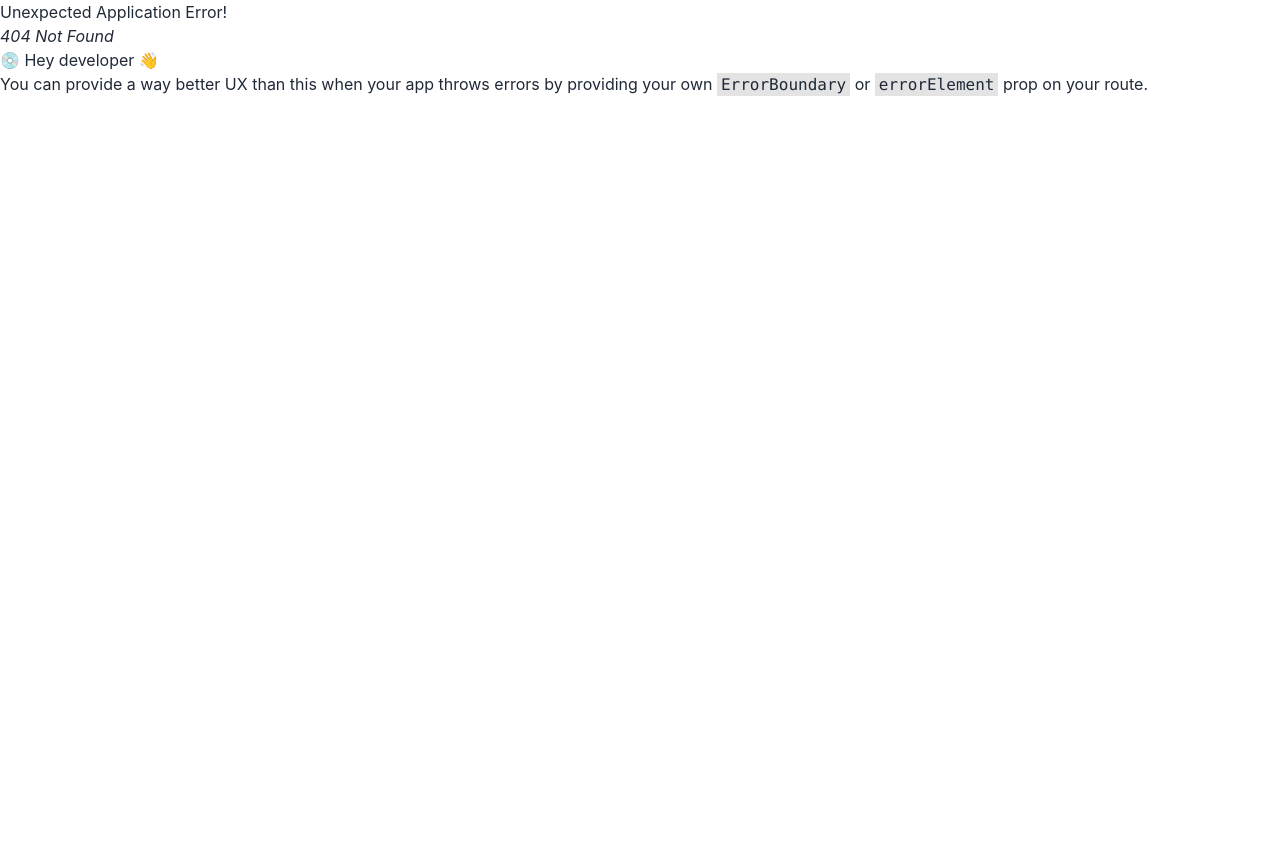
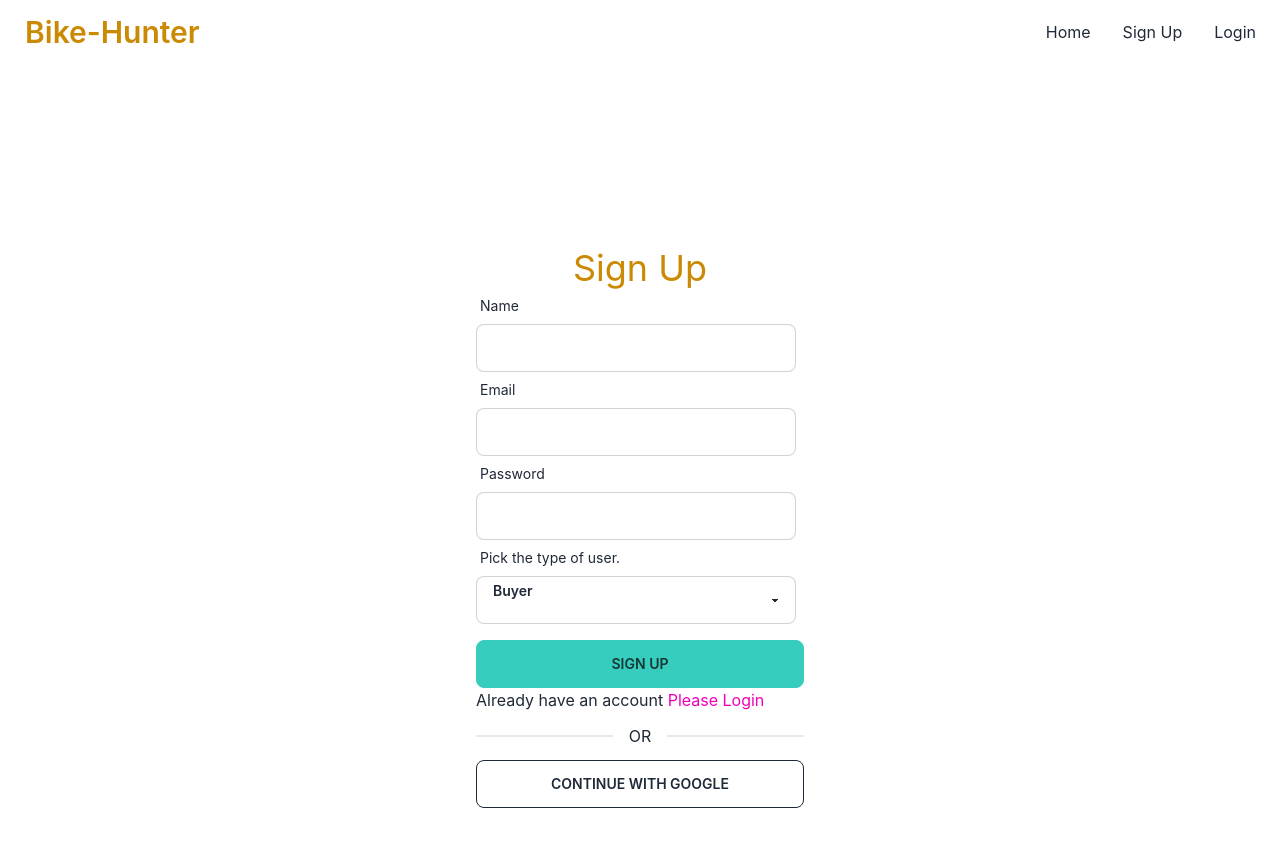
Before and after one commit to Hasanul-Bari755/bike-hunter-client, a React (Create React App) app: page /signup in a window 1280 px wide. Before the commit this address had no page. Shown: the top 846 px of the page. Before the commit the page ends 800 px from the top, so only its background shows below. Built offline with nearby package versions, Linux system fonts and the light colour scheme; no server answers.

Commit message:
login and sign up done

```diff
--- a/package.json
+++ b/package.json
@@ -3,6 +3,7 @@
   "version": "0.1.0",
   "private": true,
   "dependencies": {
+    "@tanstack/react-query": "^4.16.1",
     "@testing-library/jest-dom": "^5.16.5",
     "@testing-library/react": "^13.4.0",
     "@testing-library/user-event": "^13.5.0",
@@ -10,6 +11,7 @@
     "firebase": "^9.14.0",
     "react": "^18.2.0",
     "react-dom": "^18.2.0",
+    "react-hook-form": "^7.39.5",
     "react-router-dom": "^6.4.3",
     "react-scripts": "5.0.1",
     "web-vitals": "^2.1.4"
--- a/src/Shared/Navbar/Navbar.js
+++ b/src/Shared/Navbar/Navbar.js
@@ -1,19 +1,11 @@
 import React from 'react';
+import { Link } from 'react-router-dom';
 
 const Navbar = () => {
     const menuItems = <React.Fragment>
-          <li><a>Item 1</a></li>
-        <li tabIndex={0}>
-          <a className="justify-between">
-            Parent
-            <svg className="fill-current" xmlns="http://www.w3.org/2000/svg" width="24" height="24" viewBox="0 0 24 24"><path d="M8.59,16.58L13.17,12L8.59,7.41L10,6L16,12L10,18L8.59,16.58Z"/></svg>
-          </a>
-          <ul className="p-2">
-            <li><a>Submenu 1</a></li>
-            <li><a>Submenu 2</a></li>
-          </ul>
-        </li>
-        <li><a>Item 3</a></li>
+        <li><Link to='/'>Home</Link></li>
+        <li><Link to='/signup'>Sign Up</Link></li>
+        <li><Link to='/login'>Login</Link></li>
     </React.Fragment>
     return (
     <div className="navbar bg-base-100 flex justify-between mb-16">
@@ -26,7 +18,7 @@
         {menuItems}
       </ul>
     </div>
-    <a className="btn btn-ghost normal-case text-xl">Bike-Hunter</a>
+    <Link className="btn btn-ghost normal-case text-3xl text-yellow-600">Bike-Hunter</Link>
   </div>
   <div className="navbar-center hidden lg:flex">
     <ul className="menu menu-horizontal p-0">
--- /dev/null
+++ b/src/contexts/AuthProvider.js
@@ -0,0 +1,55 @@
+import React, { createContext, useEffect, useState } from 'react';
+import {createUserWithEmailAndPassword, getAuth, onAuthStateChanged, signInWithEmailAndPassword, signOut, updateProfile} from 'firebase/auth';
+import app from '../firebase/firebase.config';
+
+export const AuthContext = createContext();
+const auth = getAuth(app)
+
+const AuthProvider = ({children}) => {
+    const [user, setUser] = useState(null);
+    const [loading, setLoading] = useState(true);
+    const createUser = (email, password) =>{
+        setLoading(true);
+        return createUserWithEmailAndPassword(auth, email, password);
+    }
+
+    const signIn = (email, password) =>{
+        setLoading(true);
+        return signInWithEmailAndPassword(auth, email, password);
+    }
+
+    const updateUser = (userInfo) =>{
+        return updateProfile(auth.currentUser, userInfo);
+    }
+
+    const logOut = () =>{
+        setLoading(true);
+        return signOut(auth);
+    }
+
+    useEffect( () =>{
+        const unsubscribe = onAuthStateChanged(auth, currentUser =>{
+            console.log('user observing');
+            setUser(currentUser);
+            setLoading(false);
+        });
+
+        return () => unsubscribe();
+    }, [])
+
+    const authInfo = {
+        createUser,
+        signIn,
+        updateUser,
+        logOut,
+        user,
+        loading
+    }
+    return (
+        <AuthContext.Provider value={authInfo}>
+            {children}
+        </AuthContext.Provider>
+    );
+};
+
+export default AuthProvider;
--- a/src/index.js
+++ b/src/index.js
@@ -3,11 +3,19 @@
 import './index.css';
 import App from './App';
 import reportWebVitals from './reportWebVitals';
+import AuthProvider from './contexts/AuthProvider';
+import { QueryClient, QueryClientProvider } from '@tanstack/react-query';
+
+const queryClient = new QueryClient();
 
 const root = ReactDOM.createRoot(document.getElementById('root'));
 root.render(
   <React.StrictMode>
-    <App />
+    <QueryClientProvider client={queryClient}>
+      <AuthProvider>
+       <App></App>
+     </AuthProvider>
+    </QueryClientProvider>
   </React.StrictMode>
 );
 
--- a/src/pages/Home/Home/Home.js
+++ b/src/pages/Home/Home/Home.js
@@ -4,7 +4,8 @@
 const Home = () => {
     return (
         <div>
-           <Banner></Banner>
+            <Banner></Banner>
+            <h1 className='text-primary'>hasan</h1>
         </div>
     );
 };
--- /dev/null
+++ b/src/pages/Login/Login.js
@@ -0,0 +1,50 @@
+import React, { useState } from 'react';
+import { useForm } from "react-hook-form";
+import { Link } from 'react-router-dom';
+
+const Login = () => {
+    const { register, formState: { errors }, handleSubmit } = useForm();
+    const [loginError, setLoginError] = useState();
+
+    const handleLogin = (data) => {
+        console.log(data)
+    }
+    return (
+        <div className='h-[800px] flex justify-center items-center'>
+            <div className='w-96 p-7'>
+                <h2 className='text-4xl text-center text-yellow-600'>Login</h2>
+                <form onSubmit={handleSubmit(handleLogin)}>
+                    <div className="form-control w-full max-w-xs">
+                        <label className="label"> <span className="label-text">Email</span></label>
+                        <input type="text"
+                            {...register("email", {
+                                required: "Email Address is required"
+                            })}
+                            className="input input-bordered w-full max-w-xs" />
+                        {errors.email && <p className='text-red-600'>{errors.email?.message}</p>}
+                    </div>
+                    <div className="form-control w-full max-w-xs">
+                        <label className="label"> <span className="label-text">Password</span></label>
+                        <input type="password"
+                            {...register("password", {
+                                required: "Password is required",
+                                minLength: { value: 6, message: 'Password must be 6 characters or longer' }
+                            })}
+                            className="input input-bordered w-full max-w-xs" />
+                        <label className="label"> <span className="label-text">Forget Password?</span></label>
+                        {errors.password && <p className='text-red-600'>{errors.password?.message}</p>}
+                    </div>
+                    <input className='btn btn-accent w-full' value="Login" type="submit" />
+                    <div>
+                        {loginError && <p className='text-red-600'>{loginError}</p>}
+                    </div>
+                </form>
+                <p>New to Doctors Portal <Link className='text-secondary' to="/signup">Create new Account</Link></p>
+                <div className="divider">OR</div>
+                <button className='btn btn-outline w-full'>CONTINUE WITH GOOGLE</button>
+            </div>
+        </div>
+    );
+};
+
+export default Login;
--- /dev/null
+++ b/src/pages/SignUp/SignUp.js
@@ -0,0 +1,62 @@
+import React, { useContext, useState } from 'react';
+import { useForm } from "react-hook-form";
+import { Link } from 'react-router-dom';
+import { AuthContext } from '../../contexts/AuthProvider';
+
+const SignUp = () => {
+    const { register, handleSubmit, formState: { errors } } = useForm();
+    const [signUpError, setSignUpError] = useState('');
+    const { createUser } = useContext(AuthContext);
+
+    const handleSignUp = (data) => {
+        console.log(data)
+
+    }
+
+    return (
+        <div className='h-[800px] flex justify-center items-center'>
+            <div className='w-96 p-7'>
+                <h2 className='text-4xl text-yellow-600 text-center'>Sign Up</h2>
+                <form onSubmit={handleSubmit(handleSignUp)}>
+                    <div className="form-control w-full max-w-xs">
+                        <label className="label"> <span className="label-text">Name</span></label>
+                        <input type="text" {...register("name", {
+                            required: "Name is Required"
+                        })} className="input input-bordered w-full max-w-xs" />
+                        {errors.name && <p className='text-red-500'>{errors.name.message}</p>}
+                    </div>
+                    <div className="form-control w-full max-w-xs">
+                        <label className="label"> <span className="label-text">Email</span></label>
+                        <input type="email" {...register("email", {
+                            required: true
+                        })} className="input input-bordered w-full max-w-xs" />
+                        {errors.email && <p className='text-red-500'>{errors.email.message}</p>}
+                    </div>
+                    <div className="form-control w-full max-w-xs">
+                        <label className="label"> <span className="label-text">Password</span></label>
+                        <input type="password" {...register("password", {
+                            required: "Password is required",
+                            minLength: { value: 6, message: "Password must be 6 characters long" },
+                            pattern: { value: /(?=.*[A-Z])(?=.*[!@#$&*])(?=.*[0-9])/, message: 'Password must have uppercase, number and special characters' }
+                        })} className="input input-bordered w-full max-w-xs" />
+                        {errors.password && <p className='text-red-500'>{errors.password.message}</p>}
+                    </div>
+                     <label className="label"> <span className="label-text">Pick the type of user.</span></label>
+                    <select className="select w-full max-w-xs form-control input-bordered" required {...register('user')}>
+                        <option selected value='buyer'>Buyer</option>
+                        <option value='seller'>Seller</option>
+
+                    </select>
+                    <input className='btn btn-accent w-full mt-4' value="Sign Up" type="submit" />
+                    {signUpError && <p className='text-red-600'>{signUpError}</p>}
+                </form>
+                <p>Already have an account <Link className='text-secondary' to="/login">Please Login</Link></p>
+                <div className="divider">OR</div>
+                <button className='btn btn-outline w-full'>CONTINUE WITH GOOGLE</button>
+
+            </div>
+        </div>
+    );
+};
+
+export default SignUp;
--- a/tailwind.config.js
+++ b/tailwind.config.js
@@ -1,6 +1,7 @@
 /** @type {import('tailwindcss').Config} */
 module.exports = {
   content: ["./src/**/*.{html,js}"],
+
   theme: {
     extend: {},
   },
```
Also changed, not shown: public/product.json (added, +15 -0 lines), src/Route/Route.js (+11 -0 lines), src/firebase/firebase.config.js (renamed from src/firebase/firebase.config.init.js), 1 other file (tests, documents, lock files or other folders).
